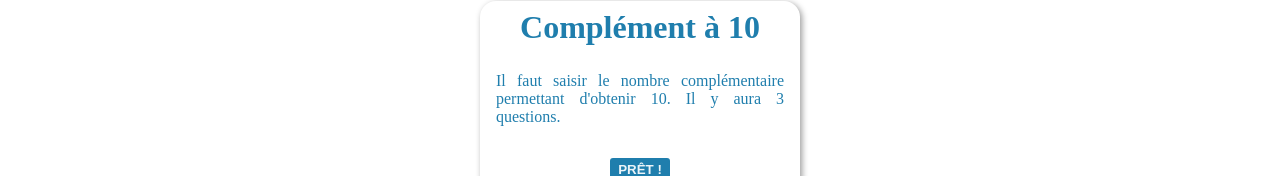
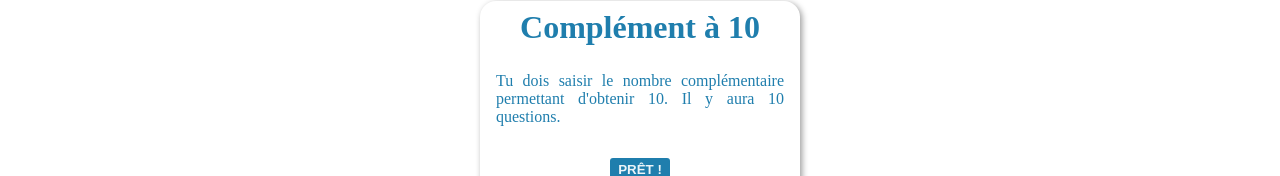
Before and after one commit to GBMan/exercices-enfants, a React (Create React App) app: page / in a window 1280 px wide. Shown: the part 306-482 px from the top of the page. Built offline with nearby package versions, Linux system fonts and the light colour scheme.

Commit message:
Tutoiement, les champs validés vides ne comptabilise plus d'erreurs.

```diff
--- a/package.json
+++ b/package.json
@@ -1,6 +1,6 @@
 {
   "name": "gb__exercices-enfants",
-  "version": "1.1.0",
+  "version": "1.1.1",
   "private": true,
   "dependencies": {
     "@testing-library/jest-dom": "^4.2.4",
--- a/src/components/exercices/ComplementTen.js
+++ b/src/components/exercices/ComplementTen.js
@@ -6,8 +6,8 @@ const LOCAL_STORAGE_KEY = "exercices-cp"
 
 export default function ComplementTen() {
     const title = "Complément à 10"
-    const nbQuestions = 3
-    const rules = `Il faut saisir le nombre complémentaire permettant d'obtenir 10. Il y aura ${nbQuestions} questions.`
+    const nbQuestions = 10
+    const rules = `Tu dois saisir le nombre complémentaire permettant d'obtenir 10. Il y aura ${nbQuestions} questions.`
 
     function getQuestion() {
         const number = getRandom_1_to_9()
@@ -16,8 +16,7 @@ export default function ComplementTen() {
         return {question: question, answer:answer}
     }
     function getBilan(timerMs, nbErrors, highScore) {
-        return `Bravo ! Vous avez terminé en ${convertMillisecondsToMinutesSeconds(timerMs)} avec ${nbErrors === 0 ? "aucune erreur" : (nbErrors === 1) ? "1 erreur" : nbErrors+" erreurs"}. Cela fait à peu près ${Math.round((timerMs/1000)/nbQuestions)} secondes par question.
-        Le record est ${convertMillisecondsToMinutesSeconds(highScore)}.`
+        return `Bravo ! Tu as terminé en ${convertMillisecondsToMinutesSeconds(timerMs)} avec ${nbErrors === 0 ? "aucune erreur" : (nbErrors === 1) ? "1 erreur" : nbErrors+" erreurs"}. Cela fait à peu près ${Math.round((timerMs/1000)/nbQuestions)} secondes par question. Le record est ${convertMillisecondsToMinutesSeconds(highScore)}.`
     }
 
     return (
--- a/src/components/exercices/Multiplication.js
+++ b/src/components/exercices/Multiplication.js
@@ -7,7 +7,7 @@ const LOCAL_STORAGE_KEY = "exercices-ce2"
 export default function Multiplication() {
     const title = "Multiplication"
     const nbQuestions = 20
-    const rules = `Il faut saisir le résultat de la multiplication. Il y aura ${nbQuestions} questions.`
+    const rules = `Tu dois saisir le résultat de la multiplication. Il y aura ${nbQuestions} questions.`
 
     function getQuestion() {
         const number1 = getRandom_1_to_9()
@@ -17,7 +17,7 @@ export default function Multiplication() {
         return {question: question, answer:answer}
     }
     function getBilan(timerMs, nbErrors, highScore) {
-        return `Bravo ! Vous avez terminé en ${convertMillisecondsToMinutesSeconds(timerMs)} avec ${nbErrors === 0 ? "aucune erreur" : (nbErrors === 1) ? "1 erreur" : nbErrors+" erreurs"}. Cela fait à peu près ${Math.round((timerMs/1000)/nbQuestions)} secondes par question. Le record est ${convertMillisecondsToMinutesSeconds(highScore)}.`
+        return `Bravo ! Tu as terminé en ${convertMillisecondsToMinutesSeconds(timerMs)} avec ${nbErrors === 0 ? "aucune erreur" : (nbErrors === 1) ? "1 erreur" : nbErrors+" erreurs"}. Cela fait à peu près ${Math.round((timerMs/1000)/nbQuestions)} secondes par question. Le record est ${convertMillisecondsToMinutesSeconds(highScore)}.`
     }
 
     return (
--- a/src/components/exercices/QuizzTemplate.js
+++ b/src/components/exercices/QuizzTemplate.js
@@ -64,10 +64,16 @@ export default function QuizzTemplate(props) {
                     idTimeout.current = setTimeout(nextQuestion, DURATION_GOOD_ANSWER)
                 }
                 else {
-                    setMessage("Oups, il y a une erreur.")
-                    eltAnswer.current.select()
-                    setError(true)
-                    setNbErrors((prevNbError) => {return prevNbError + 1})
+                    if (playerAnswer === "") {
+                        setMessage("Oups ! Mets une réponse avant de valider.")
+                        setError(true)
+                    }
+                    else {
+                        setMessage("Oups ! Il y a une erreur.")
+                        eltAnswer.current.select()
+                        setError(true)
+                        setNbErrors((prevNbError) => {return prevNbError + 1})
+                    }
                 }
                 break;
             case currentStep === STEP_BILAN:
```
